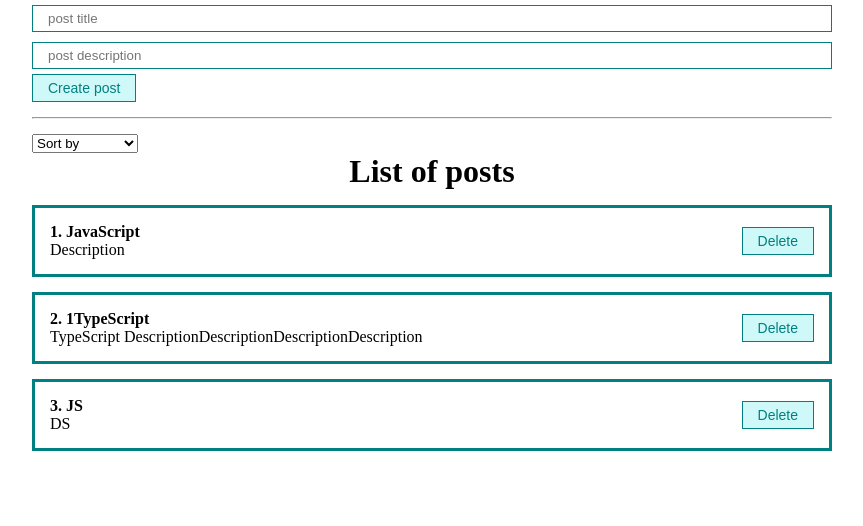
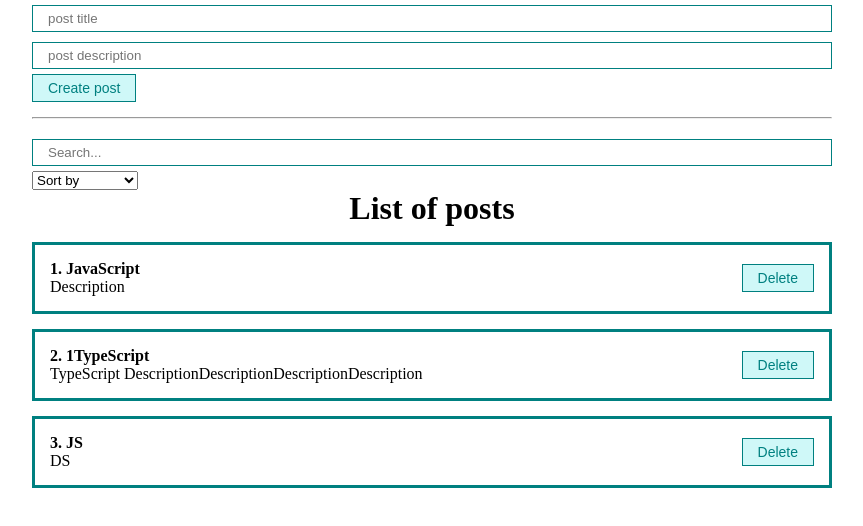
Before and after one commit to RamanSlinka/posts-app, a React (Create React App) app: page / in a window 1280 px wide. Shown: the top 526 px of the page, without its empty margins (208-1071 px from the left). Built offline with nearby package versions, Linux system fonts and the light colour scheme.

Commit message:
add MyFilter component and use filtering functionality

```diff
--- a/src/App.js
+++ b/src/App.js
@@ -1,10 +1,11 @@
-import React, {useState} from "react";
+import React, {useMemo, useState} from "react";
 import "./styles/App.css"
 import PostList from "./components/PostList";
 import MyButton from "./components/UI/button/MyButton";
 import MyInput from "./components/UI/input/MyInput";
 import PostForm from "./components/PostForm";
 import MySelect from "./components/UI/select/MySelect";
+import PostFilter from "./components/UI/PostFilter";
 
 function App() {
 
@@ -13,7 +14,21 @@
         {id: 2, title: '1TypeScript', body: 'TypeScript DescriptionDescriptionDescriptionDescription'},
         {id: 3, title: 'JS', body: 'DS'}
     ])
-const [selectedSort, setSelectedSort] = useState('')
+    const [filter, setFilter] = useState({sort: '', query: ''});
+
+
+    const sortedPosts = useMemo(() => {
+        if (filter.sort) {
+            return [...posts].sort((a, b) => a[filter.sort].localeCompare(b[filter.sort]))
+        } else {
+            return posts;
+        }
+    }, [filter.sort, posts]);
+
+    const sortedAndSearchedPosts = useMemo(() => {
+        return sortedPosts.filter(post => post.title.toLowerCase().includes(filter.query))
+    }, [filter.query, sortedPosts])
+
     const createPost = (newPost) => {
         setPosts([...posts, newPost])
     }
@@ -22,36 +37,19 @@
         setPosts(posts.filter(p => p.id !== post.id))
     }
 
-    const sortPosts = (sort) => {
-        setSelectedSort(sort)
-        setPosts([...posts].sort((a, b)=> a[sort].localeCompare(b[sort])))
-    }
 
     return (
         <div className="App">
             <PostForm create={createPost}/>
             <hr style={{margin: "15px 0"}}/>
-            <div>
-                <MySelect
-                    value={selectedSort}
-                    onChange={sortPosts }
-                    defaultValue="Sort by"
-                    options={[
-                    {value: "title", name: "By title"},
-                    {value: "body", name: "By description"}
-                ]}
-                />
-            </div>
-            {posts.length
-                ?
-                < PostList
-                    remove={removePost}
-                    posts={posts} title="List of posts"/>
+            <PostFilter
+                filter={filter}
+                setFilter={setFilter}
+            />
 
-                :
-                <h1 style={{textAlign: "center"}}> Posts not found</h1>
-            }
-
+            < PostList
+                remove={removePost}
+                posts={sortedAndSearchedPosts} title="List of posts"/>
 
         </div>
     );
--- a/src/components/PostList.jsx
+++ b/src/components/PostList.jsx
@@ -2,7 +2,11 @@
 import PostItem from "./PostItem";
 
 const PostList = ({posts, title, remove}) => {
-
+if (!posts.length) {
+    return <h2
+        style={{textAlign: "center"}}> Posts not found
+    </h2>
+}
     return (
         <div>
             <h1 style={{textAlign: "center"}}>
--- /dev/null
+++ b/src/components/UI/PostFilter.jsx
@@ -0,0 +1,26 @@
+import React from 'react';
+import MyInput from "./input/MyInput";
+import MySelect from "./select/MySelect";
+
+const PostFilter = ({filter, setFilter}) => {
+    return (
+        <div>
+            <MyInput
+                placeholder="Search..."
+                value={filter.query}
+                onChange={(e) => setFilter({...filter,query: e.target.value})}
+            />
+            <MySelect
+                value={filter.sort}
+                onChange={selectedSort => setFilter({...filter, sort: selectedSort})}
+                defaultValue="Sort by"
+                options={[
+                    {value: "title", name: "By title"},
+                    {value: "body", name: "By description"}
+                ]}
+            />
+        </div>
+    );
+};
+
+export default PostFilter;
```
